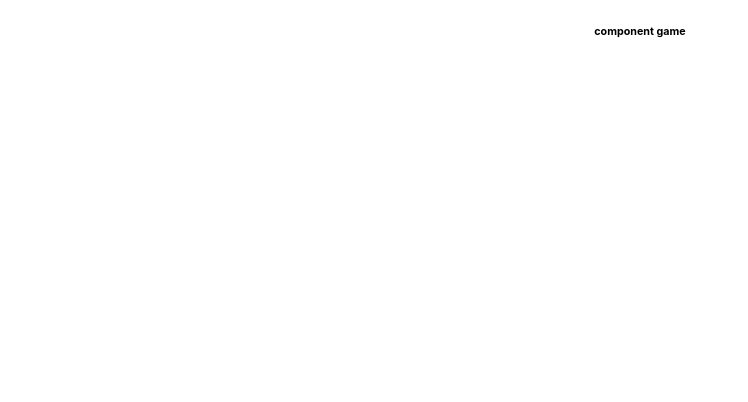
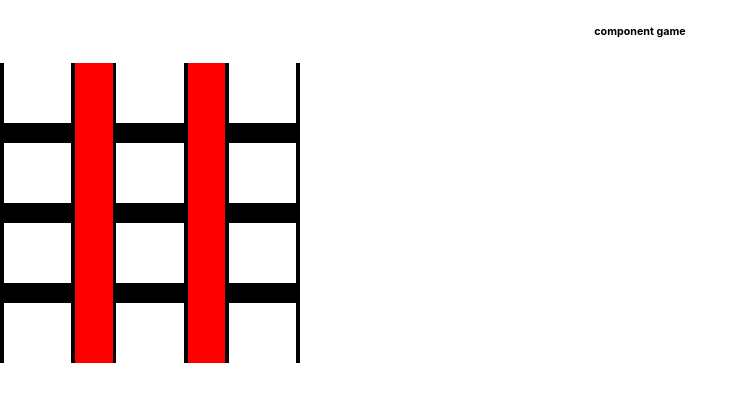
Before and after one commit to innaya12/4-In-a-row, a React (Create React App) app in the folder connect4/: page /play in a window 1280 px wide. Shown: the top 402 px of the page, without its empty margins (0-748 px from the left). Built offline with nearby package versions, Linux system fonts and the light colour scheme.

Commit message:
before creating board

```diff
--- /dev/null
+++ b/connect4/src/component/buildBoard.jsx
@@ -0,0 +1,46 @@
+import React from 'react';
+const game = require('../classes/game');
+
+class BuildBoard extends React.Component{
+    constructor(props){
+        super(props)
+        this.state = {
+        };
+        this.getSetting();
+    }
+
+    getSetting(){
+        // console.log("4", game.getBoard());
+    }
+
+    render(){
+        return(
+            <div>
+                <div class="board">
+                    <div class="col">
+                        <div class="row"></div>
+                        <div class="row"></div>
+                        <div class="row"></div>
+                        <div class="row"></div>
+                    </div>
+                    <div class="col">
+                        <div class="row"></div>
+                        <div class="row"></div>
+                        <div class="row"></div>
+                        <div class="row"></div>
+                    </div>
+                    <div class="col">
+                        <div class="row"></div>
+                        <div class="row"></div>
+                        <div class="row"></div>
+                        <div class="row"></div>
+                    </div>
+                    </div>
+
+            </div>
+        )
+
+    }
+}
+
+export default BuildBoard;
--- a/connect4/src/component/play.jsx
+++ b/connect4/src/component/play.jsx
@@ -1,4 +1,5 @@
 import React from 'react';
+import BuildBoard from './buildBoard'
 const game = require('../classes/game');
 
 class Play extends React.Component{
@@ -9,9 +10,11 @@ class Play extends React.Component{
         this.getSettings();
     }
 
+
+
     getSettings(){
-        // console.log("1", game.getPlayer1());
-        // console.log("2", game.getPlayer2());
+        console.log("1", game.getPlayer1());
+        console.log("2", game.getPlayer2());
         console.log("3", game.getCurrentPlayer());
         // console.log("4", game.getBoard());
         let board = 4;
@@ -22,6 +25,8 @@ class Play extends React.Component{
         return(
             <div>
                 <h6>component game</h6>
+                <BuildBoard />
+
             </div>
         )
 
--- a/connect4/src/component/player.jsx
+++ b/connect4/src/component/player.jsx
@@ -26,10 +26,11 @@ class Player extends React.Component{
                 name: "computer"
             },
             data: true,
+        }, () => {
+            game.setPlayers(this.state.player1, this.state.player2);
+            console.log("please work", game.getCurrentPlayer())
         });
-        game.setPlayers(this.state.player1, this.state.player2);
-        console.log("please work", game.getCurrentPlayer())
-    }
+    };
     onChange = (e) =>{
         e.preventDefault();
         if (e.target.name === "color"){
@@ -43,8 +44,7 @@ class Player extends React.Component{
         if (this.numOfPlayers == 1){
             this.buildPlayer(this.name, this.color);
         }
-
-    }
+    };
 
     render(){
         console.log("player1" , this.state.player1);
--- a/connect4/src/component/style.css
+++ b/connect4/src/component/style.css
@@ -1,3 +1,28 @@
 .inputButton{
     width: 100px;
 }
+
+
+.board{
+    display: flex;
+    justify-content: space-between;
+    height: 300px;
+    width: 300px;
+    background-color: red;
+  }
+
+  .col{
+    display: flex;
+    flex-direction: column;
+    justify-content: space-between;
+    align-items: center;
+    height: 100%;
+    width: 25%;
+    background-color: black;
+  }
+
+  .row {
+    height: 20%;
+    width: 90%;
+    background-color: white;
+  }
```
